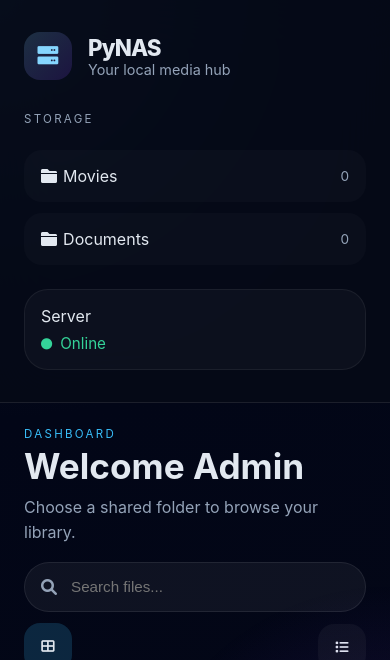
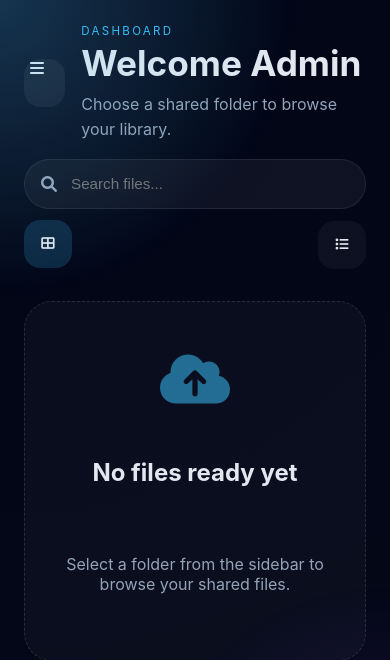
Before and after one commit to mohdaaj/My-Windows-NAS, a Flask app: page / in a window 390 px wide. Shown: the top 660 px of the page. Run offline with Flask 3, Linux system fonts and the light colour scheme; parts of the project's set-up code (start-up, migrations or seed data) failed here and were passed over.

Commit message:
Add mobile-friendly UI interactions and responsive styling

```diff
--- a/static/style.css
+++ b/static/style.css
@@ -160,6 +178,29 @@ body::before {
     justify-content: space-between;
     gap: 1rem;
     margin-bottom: 2rem;
+}
+
+.topbar-left {
+    display: flex;
+    align-items: center;
+    gap: 1rem;
+}
+
+.mobile-menu-btn {
+    display: none;
+    width: 3rem;
+    height: 3rem;
+    border: none;
+    border-radius: 1rem;
+    background: rgba(255, 255, 255, 0.06);
+    color: var(--text);
+    font-size: 1rem;
+    cursor: pointer;
+    transition: background 0.25s ease, transform 0.25s ease;
+}
+
+.mobile-menu-btn:hover {
+    background: rgba(56, 189, 248, 0.16);
 }
 
 .eyebrow {
@@ -345,11 +386,24 @@ body::before {
 }
 
 @media (max-width: 820px) {
+    .mobile-menu-btn {
+        display: inline-flex;
+    }
+
     .sidebar {
-        position: relative;
-        width: 100%;
-        border-right: none;
-        border-bottom: 1px solid var(--border);
+        position: fixed;
+        left: 0;
+        top: 0;
+        bottom: 0;
+        width: min(280px, 92vw);
+        transform: translateX(-100%);
+        border-right: 1px solid var(--border);
+        z-index: 20;
+        max-width: 320px;
+    }
+
+    .sidebar.open {
+        transform: translateX(0);
     }
 
     .content {
--- a/templates/index.html
+++ b/templates/index.html
@@ -8,7 +8,7 @@
     <link rel="stylesheet" href="https://cdnjs.cloudflare.com/ajax/libs/font-awesome/6.0.0/css/all.min.css">
 </head>
 <body>
-    <div class="sidebar">
+    <div class="sidebar" id="sidebar">
         <div class="branding">
             <div class="logo-icon"><i class="fas fa-server"></i></div>
             <div>
@@ -32,9 +32,14 @@
             <div class="server-status"><i class="fas fa-circle"></i> Online</div>
         </div>
     </div>
+<div class="sidebar-backdrop" id="sidebarBackdrop"></div>
 
     <main class="content">
         <header class="topbar">
+            <div class="topbar-left">
+                <button id="mobileMenuToggle" class="mobile-menu-btn" type="button" aria-label="Open menu">
+                    <i class="fas fa-bars"></i>
+                </button>
                 <div>
                     <p class="eyebrow">Dashboard</p>
                     <h1>{{ folder_name or 'Welcome Admin' }}</h1>
@@ -43,6 +48,7 @@
                     {% else %}
                         <p class="subtitle">Choose a shared folder to browse your library.</p>
                     {% endif %}
+                </div>
             </div>
             <div class="actions">
                 <div class="search-wrap">
```
Also changed, not shown: other parts of static/style.css (+33 -0 lines), static/app.js (+39 -0 lines). Lines whose indentation alone changed are shown as unchanged.
